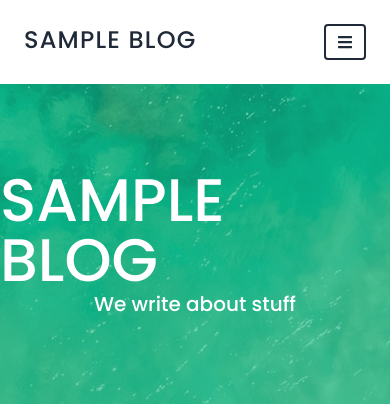
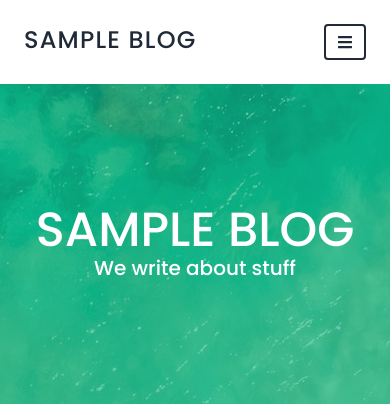
Before and after one commit to CrossCRS/blog, a React (Create React App) app in the folder frontend/: page / in a window 390 px wide. Shown: the top 405 px of the page. Built offline with nearby package versions, Linux system fonts and the light colour scheme; no server answers.

Commit message:
Header text fixes

```diff
--- a/frontend/src/components/Layout.jsx
+++ b/frontend/src/components/Layout.jsx
@@ -14,8 +14,8 @@ function Layout({ children }) {
 
       <div className="w-full h-80" style={{ backgroundImage: `url(${bgimage})`, backgroundAttachment: 'fixed', backgroundPositionX: 'center' }}>
         <div className="w-full h-full flex flex-col justify-center items-center bg-green-500 bg-opacity-60">
-          <h1 className="text-white text-6xl m-0 uppercase">Sample Blog</h1>
-          <h3 className="text-white m-0">We write about stuff</h3>
+          <h1 className="text-white text-center text-5xl md:text-6xl m-0 uppercase">Sample Blog</h1>
+          <h3 className="text-white text-center m-0">We write about stuff</h3>
         </div>
       </div>
       <div className="w-full pt-2 bg-white">
```
